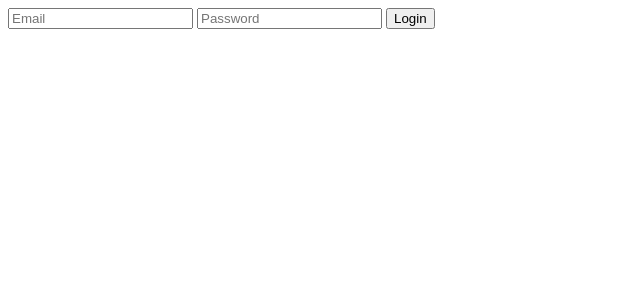
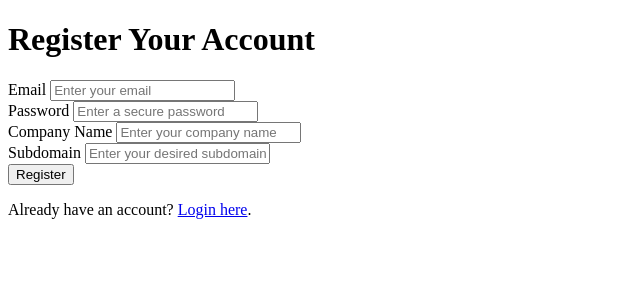
Before and after one commit to lewislewin/gostockly-frontend, a SvelteKit app: page /register in a window 1280 px wide. Shown: the top 300 px of the page, without its empty margins (0-640 px from the left). Built offline with nearby package versions, Linux system fonts and the light colour scheme.

Commit message:
Spiced up the UI

```diff
--- a/src/routes/register/+page.svelte
+++ b/src/routes/register/+page.svelte
@@ -4,20 +4,103 @@
 
 	let email = '';
 	let password = '';
+	let company_name = '';
+	let subdomain = '';
+	let error: string | null = null;
+	let loading = false;
 
-    async function login() {
-      const { token } = await api('/auth/login', {
+	async function register() {
+		try {
+			loading = true; // Show loading state
+			error = null; // Clear any previous errors
+
+			// Call the registration API
+			await api('/auth/register', {
 				method: 'POST',
-        body: JSON.stringify({ email, password }),
-        headers: { 'Content-Type': 'application/json' }
+				body: JSON.stringify({ email, password, company_name, subdomain }),
+				headers: { 'Content-Type': 'application/json' },
 			});
-      document.cookie = `auth_token=${token}; Path=/`;
+
+			// Redirect to login page or dashboard
 			goto('/stores');
+		} catch (err) {
+			error = err.message || 'Failed to register. Please try again.';
+			console.error('Registration error:', err);
+		} finally {
+			loading = false; // End loading state
+		}
 	}
 </script>
 
-  <form on:submit|preventDefault={login}>
-    <input bind:value={email} type="email" placeholder="Email" required />
-    <input bind:value={password} type="password" placeholder="Password" required />
-    <button type="submit">Login</button>
+<div class="min-h-screen bg-gray-50 flex items-center justify-center p-6">
+	<div class="max-w-md w-full bg-white p-8 rounded-lg shadow-md">
+		<h1 class="text-2xl font-bold text-gray-800 mb-6">Register Your Account</h1>
+
+		<form on:submit|preventDefault={register} class="space-y-4">
+			{#if error}
+				<p class="text-red-600 font-semibold">{error}</p>
+			{/if}
+
+			<div>
+				<label for="email" class="block text-sm font-medium text-gray-700">Email</label>
+				<input
+					id="email"
+					bind:value={email}
+					type="email"
+					placeholder="Enter your email"
+					required
+					class="mt-1 block w-full border border-gray-300 rounded-lg shadow-sm p-2 focus:ring-indigo-200 focus:border-indigo-500 focus:outline-none"
+				/>
+			</div>
+
+			<div>
+				<label for="password" class="block text-sm font-medium text-gray-700">Password</label>
+				<input
+					id="password"
+					bind:value={password}
+					type="password"
+					placeholder="Enter a secure password"
+					required
+					class="mt-1 block w-full border border-gray-300 rounded-lg shadow-sm p-2 focus:ring-indigo-200 focus:border-indigo-500 focus:outline-none"
+				/>
+			</div>
+
+			<div>
+				<label for="company_name" class="block text-sm font-medium text-gray-700">Company Name</label>
+				<input
+					id="company_name"
+					bind:value={company_name}
+					type="text"
+					placeholder="Enter your company name"
+					required
+					class="mt-1 block w-full border border-gray-300 rounded-lg shadow-sm p-2 focus:ring-indigo-200 focus:border-indigo-500 focus:outline-none"
+				/>
+			</div>
+
+			<div>
+				<label for="subdomain" class="block text-sm font-medium text-gray-700">Subdomain</label>
+				<input
+					id="subdomain"
+					bind:value={subdomain}
+					type="text"
+					placeholder="Enter your desired subdomain"
+					required
+					class="mt-1 block w-full border border-gray-300 rounded-lg shadow-sm p-2 focus:ring-indigo-200 focus:border-indigo-500 focus:outline-none"
+				/>
+			</div>
+
+			<button
+				type="submit"
+				class="w-full bg-indigo-600 text-white py-2 px-4 rounded-lg shadow-md hover:bg-indigo-700 transition duration-200 disabled:bg-gray-400 disabled:cursor-not-allowed"
+				disabled={loading}
+			>
+				{#if loading} Registering... {/if}
+				{#if !loading} Register {/if}
+			</button>
 		</form>
+
+		<p class="text-sm text-gray-600 mt-4">
+			Already have an account? <a href="/login" class="text-indigo-600 hover:underline">Login here</a>.
+		</p>
+	</div>
+</div>
```
Also changed, not shown: src/routes/login/+page.svelte (+60 -5 lines), src/routes/stores/+page.svelte (+28 -15 lines), src/routes/stores/create/+page.svelte (+101 -6 lines). Lines whose indentation alone changed are shown as unchanged.
